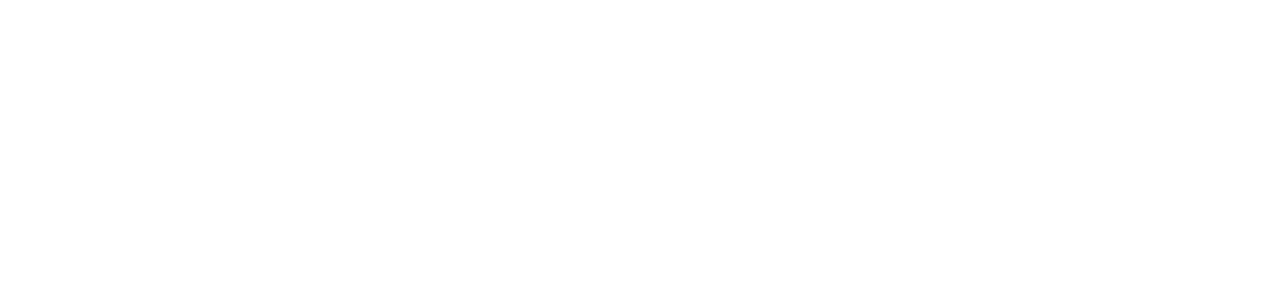
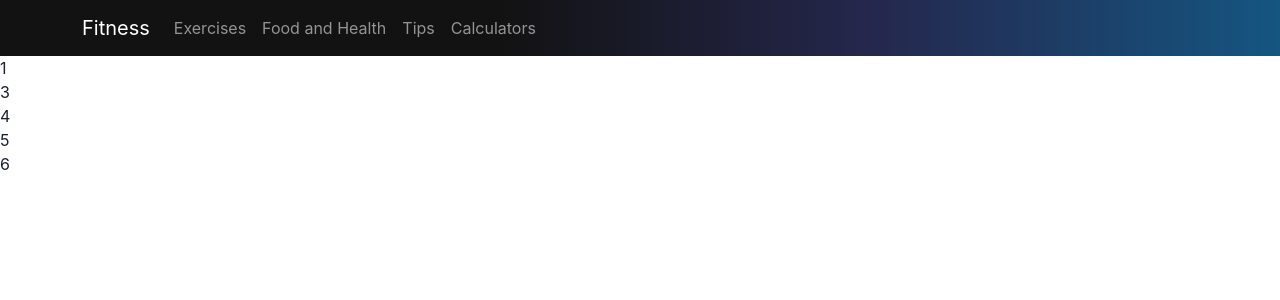
Before and after one commit to Mange99/Janet-Jackson, a React (Create React App) app: page /food-and-helth in a window 1280 px wide. Before the commit this address had no page. Shown: the top 300 px of the page. Built offline with nearby package versions, Linux system fonts and the light colour scheme.

Commit message:
recipe grid created

```diff
--- a/src/App.tsx
+++ b/src/App.tsx
@@ -2,6 +2,7 @@
 import { BrowserRouter, Route, Routes } from "react-router-dom";
 import { ExercisePage } from "../src/components/exercisePage/exercisePage";
 import { CalculatorPage } from "../src/components/calculatorPage/calculatorPage";
+import { FoodPage} from "../src/components/foodPage/foodPage"
 
 function App() {
   return (
@@ -10,6 +11,7 @@
         <Route path="/" element={<HeaderComponent />}>
           <Route path="exercise" element={<ExercisePage />} />
           <Route path="calculators" element={<CalculatorPage />} />
+          <Route path="food-and-helth" element={<FoodPage/>}/>
         </Route>
       </Routes>
     </BrowserRouter>
--- /dev/null
+++ b/src/components/foodPage/foodPage.tsx
@@ -0,0 +1,7 @@
+import  {RecipeCardGrid} from "../recipeCardGrid/recipeCardGrid";
+
+export function FoodPage(){
+    return(
+        <RecipeCardGrid/>
+    )
+}
--- /dev/null
+++ b/src/components/recipeCardGrid/recipeCardGrid.tsx
@@ -0,0 +1,32 @@
+import { Col, Row } from "react-bootstrap";
+
+const foodRecipes:number [] = [
+    1,3,4,5,6
+];
+
+export function RecipeCardGrid(){
+    return (
+        <div>
+            <Row xs={1} md ={3} lg={5}>
+                <Col >
+              {foodRecipes.map((number)=>(
+
+                  <p>{number}</p>
+
+
+
+              ))}
+
+
+
+                </Col>
+            </Row>
+
+
+        </div>
+    )
+
+
+
+
+}
```
